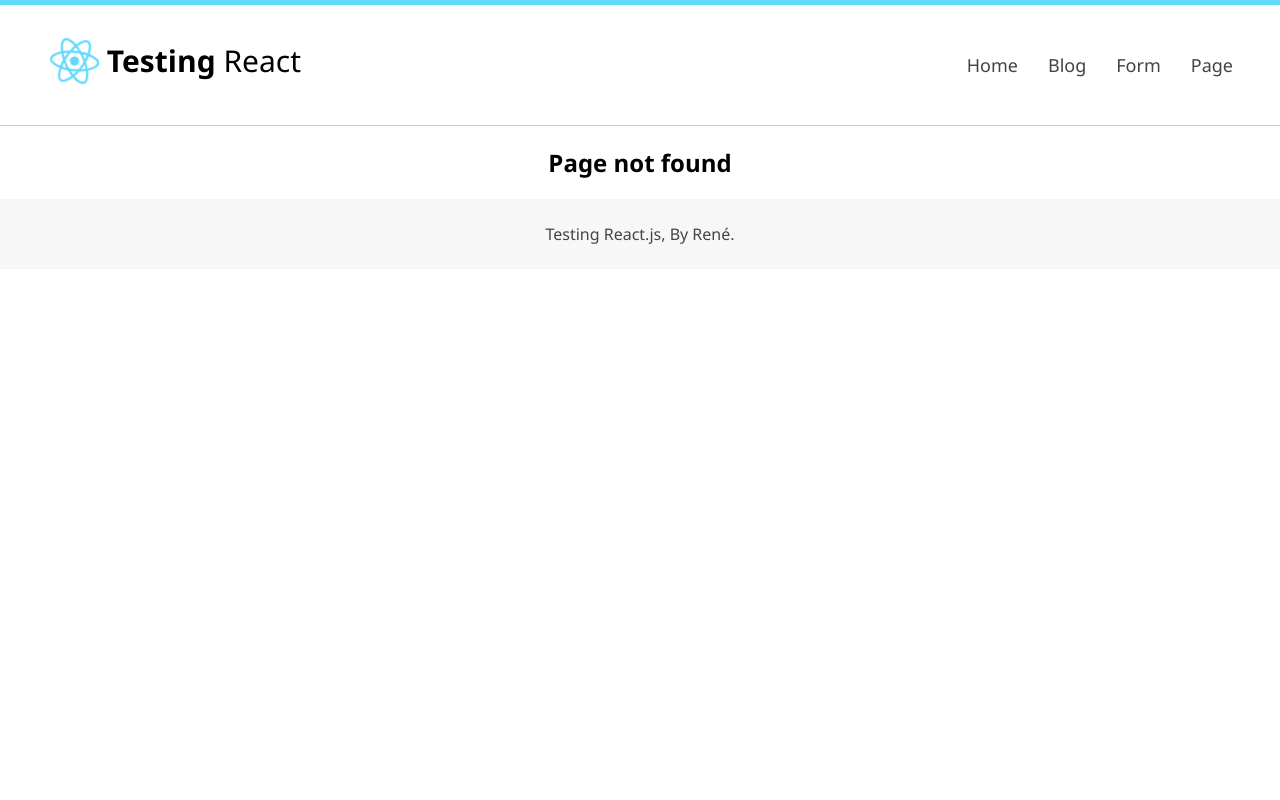
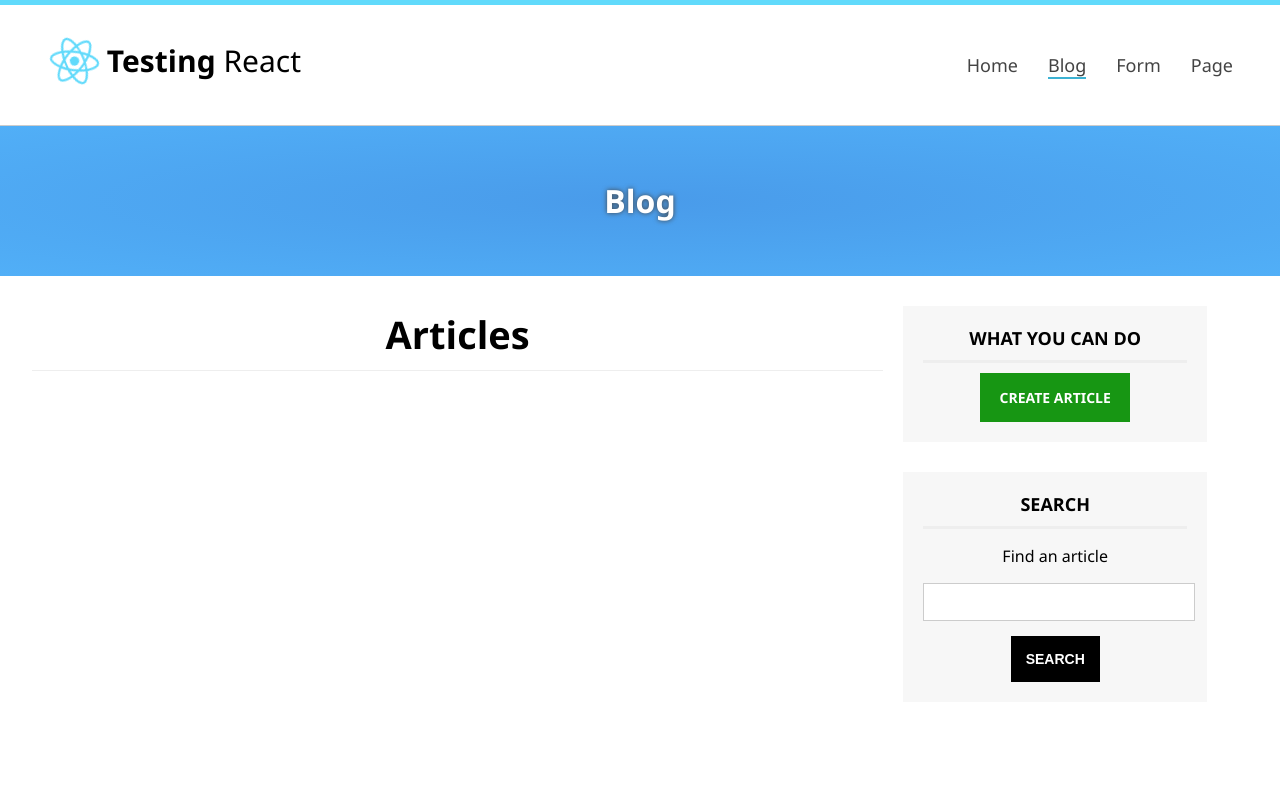
Before and after one commit to rdgonzu/test-react, a React (Create React App) app: page /blog in a window 1280 px wide. Before the commit this address had no page. Shown: the top 800 px of the page. Built offline with nearby package versions, Linux system fonts and the light colour scheme.

Commit message:
Creating blog page.

```diff
--- a/src/Router.js
+++ b/src/Router.js
@@ -6,6 +6,7 @@ import Error from "./components/Error";
 import Header from './components/Header';
 import Footer from './components/Footer';
 import Home from "./components/Home";
+import Blog from "./components/Blog";
 
 class Router extends Component {
     render () {
@@ -18,6 +19,7 @@ class Router extends Component {
 
                     <Route exact path="/" component={Home}></Route>
                     <Route exact path="/home" component={Home}></Route>
+                    <Route exact path="/blog" component={Blog}></Route>
 
                     <Route exact path="/my-first-component" component={MyFirstComponent}></Route>
 
--- /dev/null
+++ b/src/components/Blog.js
@@ -0,0 +1,32 @@
+import React, {Component} from "react";
+import Slider from "./Slider";
+import Sidebar from './Sidebar';
+
+class Blog extends Component {
+
+    render () {
+
+        return (
+            <React.Fragment>
+
+                <Slider title="Blog" hideButton={true} size="slider-small"></Slider>
+
+                <div className="center">
+
+                    <section id="content">
+                        <h1 className="subheader">Articles</h1>
+                    </section>
+
+                    <Sidebar blog="true"></Sidebar>
+
+                    <div className="clearfix"></div>
+
+                </div>
+
+            </React.Fragment>
+        );
+    }
+
+}
+
+export default Blog;
--- a/src/components/Header.js
+++ b/src/components/Header.js
@@ -25,7 +25,7 @@ class Header extends Component {
                                 <NavLink to="/home" activeClassName="active">Home</NavLink>
                             </li>
                             <li>
-                                <NavLink to="tests-component" activeClassName="active">Blog</NavLink>
+                                <NavLink to="Blog" activeClassName="active">Blog</NavLink>
                             </li>
                             <li>
                                 <NavLink to="/test-with/params/René/González" activeClassName="active">Form</NavLink>
--- a/src/components/Sidebar.js
+++ b/src/components/Sidebar.js
@@ -7,10 +7,12 @@ class Sidebar extends Component {
         return (
             <aside id="sidebar">
 
-                <div id="nav-blog" className="sidebar-item">
-                    <h3>What you can do</h3>
-                    <a href="#" className="btn btn-success">Create article</a>
-                </div>
+                {this.props.blog === "true" &&
+                    <div id="nav-blog" className="sidebar-item">
+                        <h3>What you can do</h3>
+                        <a href="#" className="btn btn-success">Create article</a>
+                    </div>
+                }
 
                 <div id="search" className="sidebar-item">
                     <h3>Search</h3>
--- a/src/components/Slider.js
+++ b/src/components/Slider.js
@@ -5,9 +5,11 @@ class Slider extends Component {
     render () {
 
         return (
-            <div id="slider" className="slider-big">
+            <div id="slider" className={this.props.size}>
                 <h1>{this.props.title}</h1>
-                <a href="#" className="btn-white">Blog</a>
+                {!this.props.hideButton &&
+                    <a href="#" className="btn-white">Blog</a>
+                }
             </div>
         );
 
```
